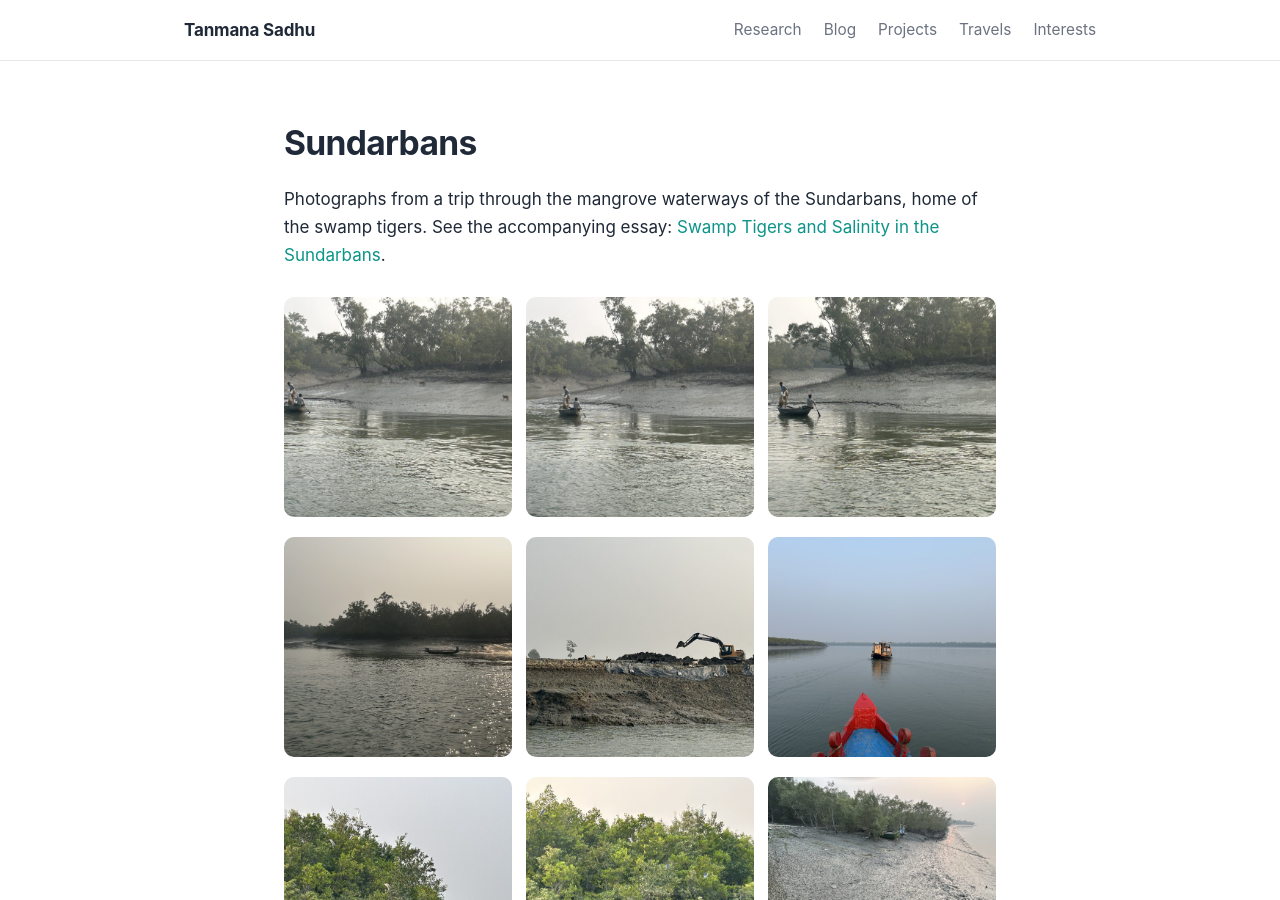
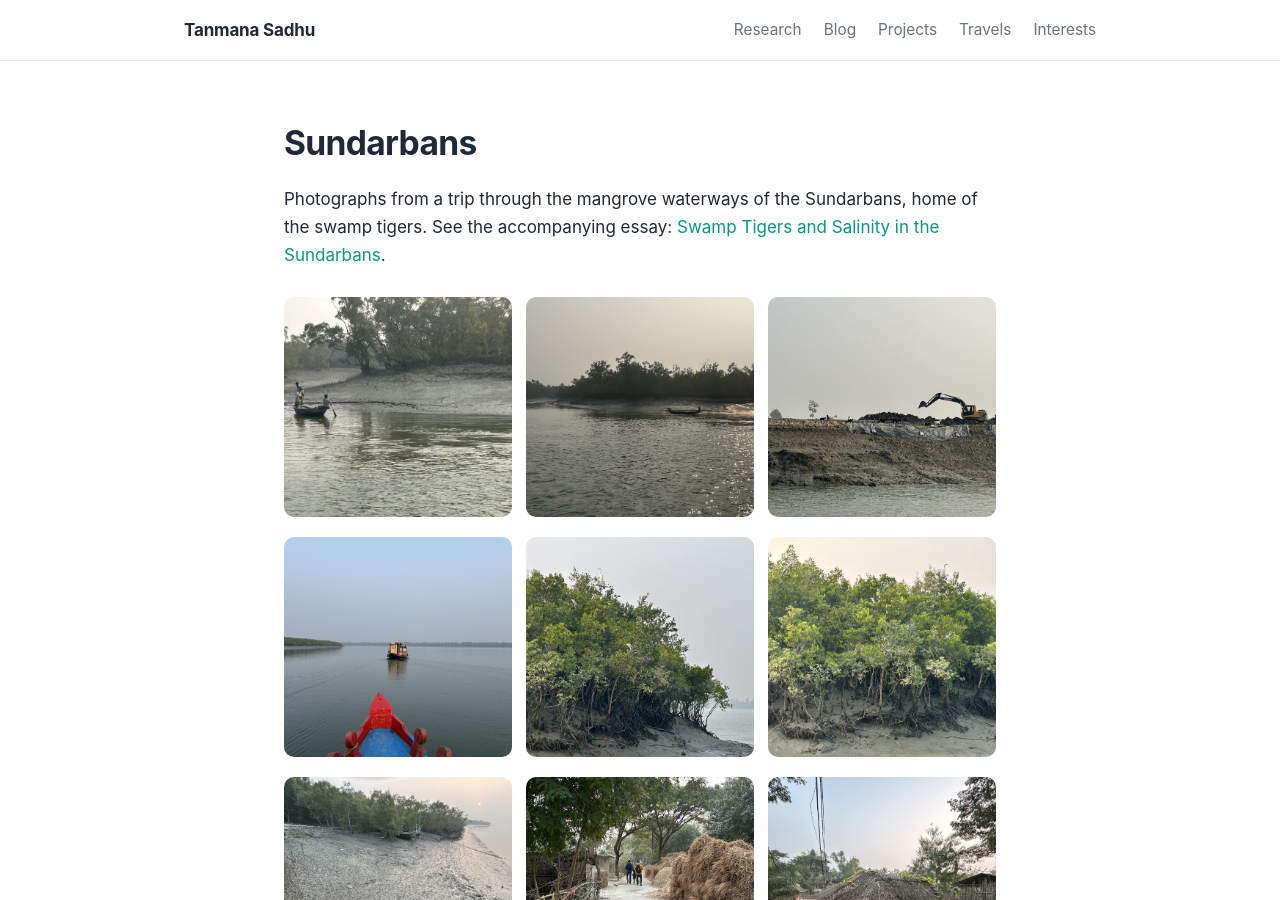
Before and after one commit to tanmana5/tanmana5.github.io, a Jekyll site: the page built from travels/sundarbans.md, in a window 1280 px wide and 900 px high. Built offline with Jekyll 4.4.1, drawn with Linux system fonts in a browser that asks for light colours.

Commit message:
Remove first two Sundarbans photos from gallery

```diff
--- a/_data/gallery_sundarbans.yml
+++ b/_data/gallery_sundarbans.yml
@@ -2,10 +2,6 @@
 # Add or edit `caption:` lines below to describe each photo.
 # Order in this list determines display order in the grid.
 
-- file: sundarbans-01.jpg
-  caption: ""
-- file: sundarbans-02.jpg
-  caption: ""
 - file: sundarbans-03.jpg
   caption: ""
 - file: sundarbans-04.jpg
```
